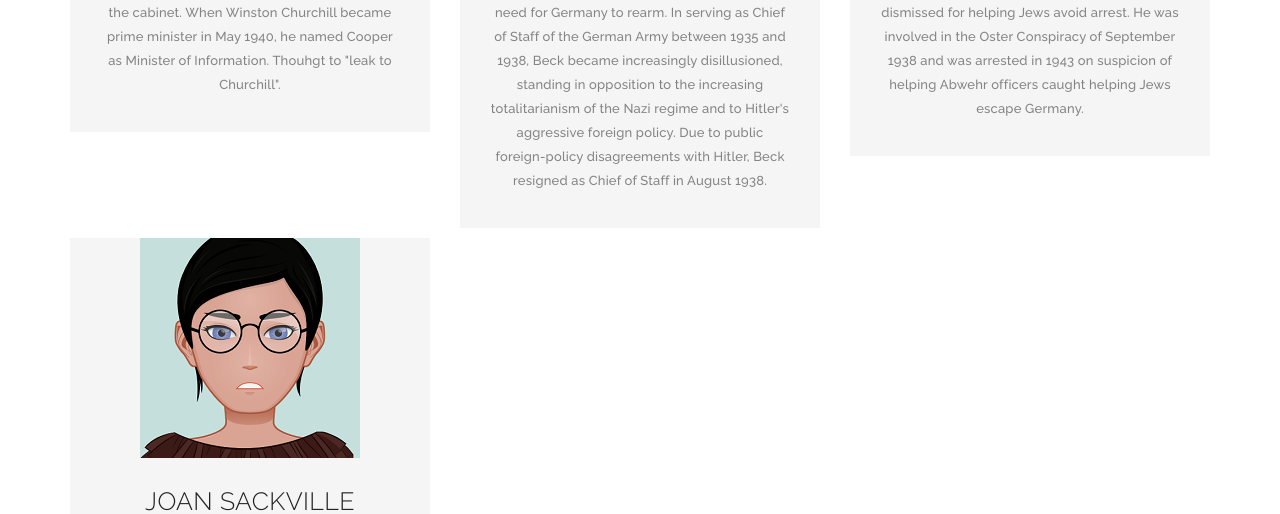
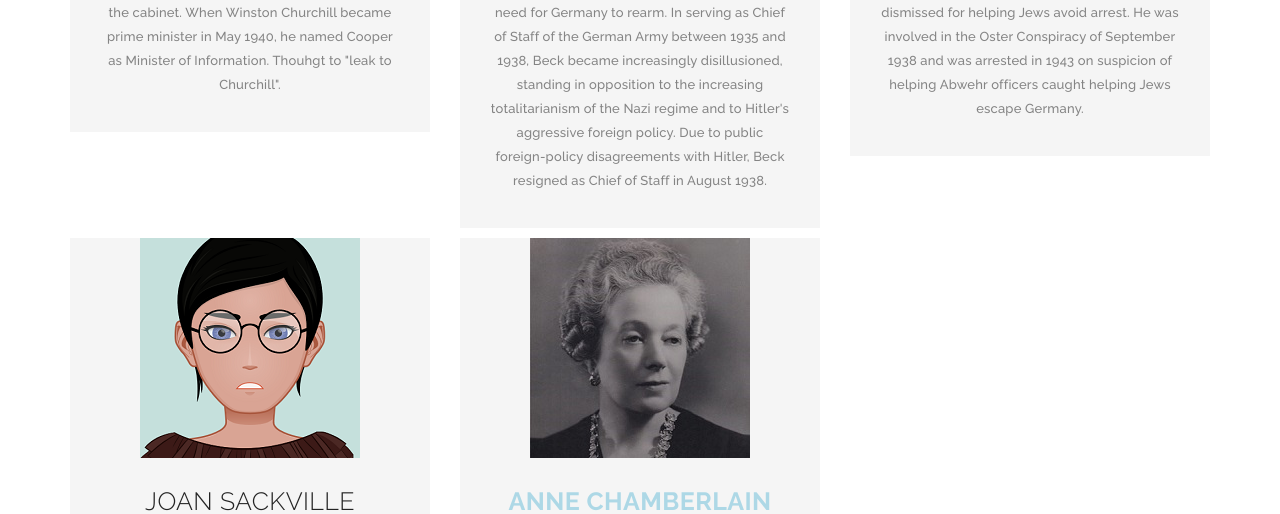
Before and after one commit to colee222/NFS-Munich-AAUW-Book-Club, a Django app: page / in a window 1280 px wide. Shown: the part 5986-6500 px from the top of the page. Run offline with Django 3.2, Linux system fonts and the light colour scheme; some libraries are stand-ins or nearby versions.

Commit message:
character update

```diff
--- a/munich/templates/index.html
+++ b/munich/templates/index.html
@@ -528,6 +528,21 @@
 						</div>
 					</div>
 					<!-- end team member item -->
+                     <!-- team member item -->
+					<div class="col-md-4">
+						<div class="team-item">
+							<div class="team-image">
+								<img src="{% static 'images/demo/character-24.jpg' %}" class="img-responsive center-block" alt="Joan Sackville">
+							</div>
+							<div class="team-text">
+                                <h3><a href="https://en.wikipedia.org/wiki/Anne_Chamberlain"><strong>Anne Chamberlain</strong></a></h3>
+								<div class="team-position">Wife of British Prime Minister</div>
+                                <div class="team-position"><strong>non-fiction</strong></div>
+								<p>At the time of her marriage her husband, a successful businessman, was already 41 years old, and had expected to remain a bachelor. She encouraged and supported his entry into local politics and he was elected to the Birmingham City Council in November 1911. In 1914, just before the outbreak of the Great War, he was made an alderman and the following year was elected Lord Mayor of Birmingham. This marked the beginning of a public career in which Anne Chamberlain was to be Neville's constant companion, helper and trusted colleague, and to share in full his interests in housing and other political and social activities after his election as MP for the Birmingham constituencies of first Ladywood and then Edgbaston. </p>
+							</div>
+						</div>
+					</div>
+					<!-- end team member item -->
                 </div>
 
 			</div>
```
Also changed, not shown: munich/static/images/demo/character-24.jpg (added).
